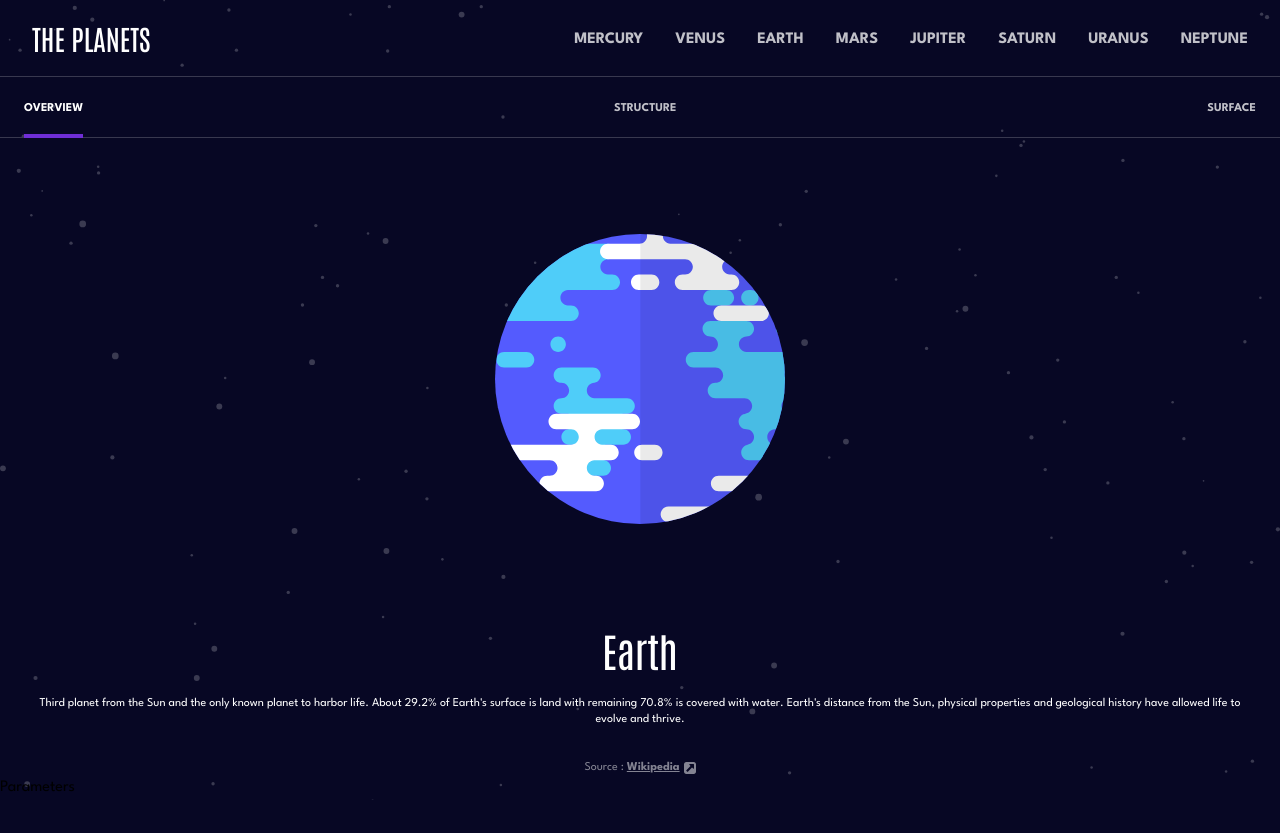
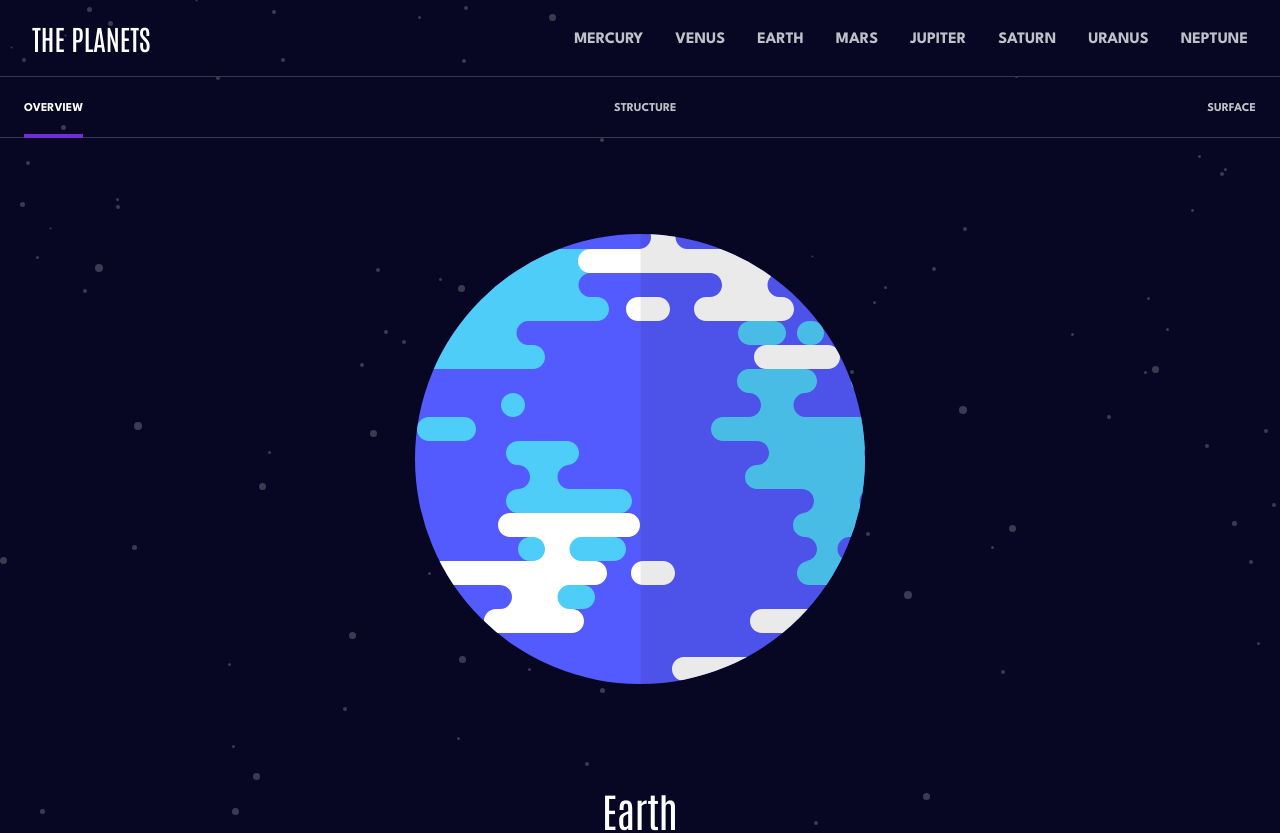
Before and after one commit to Pawel1894/planets-fact, a React (Vite) app: page /earth in a window 1280 px wide. Shown: the top 833 px of the page. Before the commit the page ends 800 px from the top, so only its background shows below. Built offline with nearby package versions, Linux system fonts and the light colour scheme.

Commit message:
Setting up planets img sizes

```diff
--- a/src/components/Controls.tsx
+++ b/src/components/Controls.tsx
@@ -25,9 +25,11 @@ export default function Controls({ currentView, setCurrentView }: Props) {
   return (
     <div className="px-6 flex justify-between border-b border-b-neutral-200">
       <button
-        className={`control-btn ${
+        className={`relative pb-5 pt-6 uppercase text-xs font-bold text-neutral-400 ${
           currentView === VIEW.overview
-            ? `control-btn_active ${planet ? styleVariants[planet] : "bg-accent-100"}`
+            ? `before:absolute before:-bottom-[1px] before:left-0 before:w-full before:h-1 text-white ${
+                planet ? styleVariants[planet] : "bg-accent-100"
+              }`
             : ""
         }`}
         onClick={() => setCurrentView(VIEW.overview)}
@@ -35,9 +37,11 @@ export default function Controls({ currentView, setCurrentView }: Props) {
         overview
       </button>
       <button
-        className={`control-btn ${
+        className={`relative pb-5 pt-6 uppercase text-xs font-bold text-neutral-400 ${
           currentView === VIEW.structure
-            ? `control-btn_active ${planet ? styleVariants[planet] : "bg-accent-100"}`
+            ? `before:absolute before:-bottom-[1px] before:left-0 before:w-full before:h-1 text-white ${
+                planet ? styleVariants[planet] : "bg-accent-100"
+              }`
             : ""
         }`}
         onClick={() => setCurrentView(VIEW.structure)}
@@ -45,9 +49,11 @@ export default function Controls({ currentView, setCurrentView }: Props) {
         structure
       </button>
       <button
-        className={`control-btn ${
+        className={`relative pb-5 pt-6 uppercase text-xs font-bold text-neutral-400 ${
           currentView === VIEW.surface
-            ? `control-btn_active ${planet ? styleVariants[planet] : "bg-accent-100"}`
+            ? `before:absolute before:-bottom-[1px] before:left-0 before:w-full before:h-1 text-white ${
+                planet ? styleVariants[planet] : "bg-accent-100"
+              }`
             : ""
         }`}
         onClick={() => setCurrentView(VIEW.surface)}
--- a/src/components/PlanetImage.tsx
+++ b/src/components/PlanetImage.tsx
@@ -1,4 +1,5 @@
 import React from "react";
+import useCurrentPlanet from "../hooks/useCurrentPlanet";
 import { TImages } from "../types";
 import { VIEW } from "./Planet";
 
@@ -7,17 +8,43 @@ type Props = {
   currentView: VIEW;
 };
 
+const styleVariants = {
+  mercury: "h-[6.9375rem] md:h-[11.5rem] xl:h-[18.125rem]",
+  venus: "h-[9.625rem] md:h-[15.8125rem] xl:h-[25rem]",
+  earth: "h-[10.8125rem] md:h-[17.8125rem] xl:h-[28.125rem]",
+  mars: "h-[8.0625rem] md:h-[13.3125rem] xl:h-[21rem]",
+  jupiter: "h-[14rem] md:h-[23.0625rem] xl:h-[36.375rem]",
+  saturn: "h-[16rem] md:h-[26.375rem] xl:h-[41.625rem]",
+  uranus: "h-[11rem] md:h-[18.125rem] xl:h-[28.625rem]",
+  neptune: "h-[10.8125rem] md:h-[17.8125rem] xl:h-[28.125rem]",
+};
+
 export default function PlanetImage({ images, currentView }: Props) {
+  const planet = useCurrentPlanet();
+
   return (
-    <div className="flex flex-col justify-center items-center my-24">
-      {currentView === VIEW.overview ? <img className="w-1/3 max-w-[290px]" src={images.planet} /> : null}
+    <div className="flex flex-col justify-center items-center my-24  ">
+      {currentView === VIEW.overview ? (
+        <img
+          className={`${planet ? styleVariants[planet] : "h-[6.9375rem] md:h-[11.5rem] xl:h-[18.125rem]"}`}
+          src={images.planet}
+        />
+      ) : null}
       {currentView === VIEW.surface ? (
         <>
-          <img className="w-1/3 max-w-[290px]" src={images.planet} />
-          <img className="w-1/6 max-w-[148px] translate-y-full absolute" src={images.geology} />
+          <img
+            className={`${planet ? styleVariants[planet] : "h-[6.9375rem] md:h-[11.5rem] xl:h-[18.125rem]"}`}
+            src={images.planet}
+          />
+          <img className="w-1/6 max-w-[10.1875rem] translate-y-full absolute" src={images.geology} />
         </>
       ) : null}
-      {currentView === VIEW.structure ? <img className="w-1/3 max-w-[290px]" src={images.internal} /> : null}
+      {currentView === VIEW.structure ? (
+        <img
+          className={`${planet ? styleVariants[planet] : "h-[6.9375rem] md:h-[11.5rem] xl:h-[18.125rem]"}`}
+          src={images.internal}
+        />
+      ) : null}
     </div>
   );
 }
--- a/src/hooks/usePlanet.tsx
+++ b/src/hooks/usePlanet.tsx
@@ -27,7 +27,7 @@ export default function usePlanet(planetName?: string) {
     // mimic real request delay..
     setTimeout(() => {
       setIsLoading(false);
-    }, 400);
+    }, 700);
   }
 
   return {
--- a/src/index.css
+++ b/src/index.css
@@ -27,35 +27,6 @@
   body {
     background-image: url("./assets/background-stars.svg");
     @apply bg-neutral-100;
-    @apply bg-cover;
-    @apply w-screen;
     @apply min-h-screen;
   }
 }
-
-@layer components {
-  .nav {
-    @apply md:flex absolute w-full left-0 top-[75px] bg-neutral-100 z-10
-    md:visible md:static md:h-auto xl:w-auto xl:ml-auto flex invisible h-0 transition-all duration-300;
-  }
-
-  .nav_active {
-    @apply visible h-[calc(100vh-75px)] transition-all duration-500;
-  }
-
-  .nav-items {
-    @apply invisible opacity-0 md:opacity-100 md:visible w-full mt-8 px-6 md:flex md:gap-x-8 justify-center md:px-0 xl:justify-end xl:mt-0;
-  }
-
-  .nav-items_active {
-    @apply visible opacity-100 transition duration-500 delay-200;
-  }
-
-  .control-btn {
-    @apply relative pb-5 pt-6 uppercase text-xs font-bold text-neutral-400;
-  }
-
-  .control-btn_active {
-    @apply before:absolute before:-bottom-[1px] before:left-0 before:w-full before:h-1 text-white;
-  }
-}
--- a/src/shared/Header.tsx
+++ b/src/shared/Header.tsx
@@ -12,7 +12,11 @@ export default function Header() {
       <span className="uppercase font-antonio font-medium text-white text-[28px]">the planets</span>
       <Hamburger setIsOpen={setIsOpen} isOpen={isOpen} />
       <Nav isOpen={isOpen}>
-        <ul className={`nav-items ${isOpen ? "nav-items_active" : ""}`}>
+        <ul
+          className={`md:opacity-100 md:visible w-full mt-8 px-6 md:flex md:gap-x-8 justify-center md:px-0 xl:justify-end xl:mt-0 ${
+            isOpen ? "visible opacity-100 transition duration-500 delay-200" : "invisible opacity-0"
+          }`}
+        >
           <NavItem setIsOpen={setIsOpen} name={PLANET.mercury} color="accent-100" key={"mercury"} />
           <NavItem
             setIsOpen={setIsOpen}
--- a/src/shared/Nav.tsx
+++ b/src/shared/Nav.tsx
@@ -7,5 +7,12 @@ type Props = {
 };
 
 export default function Nav({ isOpen, children }: Props) {
-  return <nav className={`nav ${isOpen ? "nav_active" : ""} `}>{children}</nav>;
+  return (
+    <nav
+      className={`md:flex absolute w-full left-0 top-[75px] bg-neutral-100 z-10 md:visible md:static md:h-auto xl:w-auto xl:ml-auto flex  transition-all duration-300
+      ${isOpen ? "visible h-[calc(100vh-75px)] duration-500" : "invisible h-0"}`}
+    >
+      {children}
+    </nav>
+  );
 }
```
